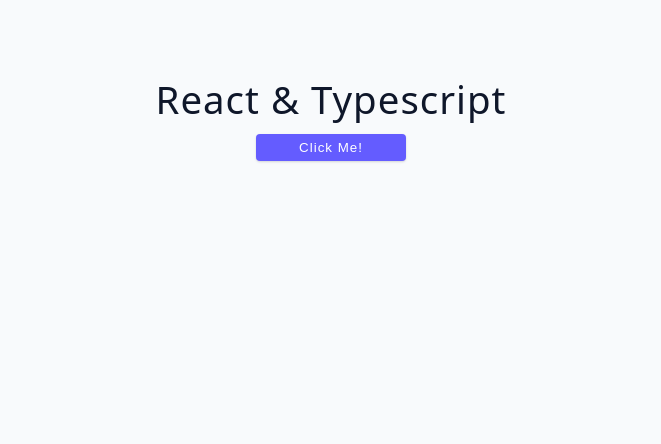
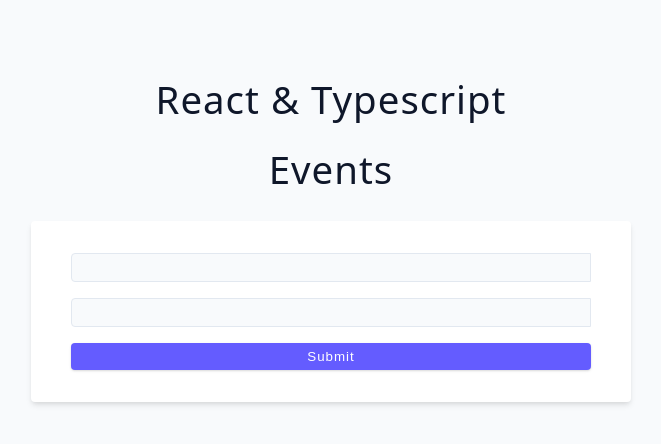
Before and after one commit to PadillaTom/NextJS-Course, a React (Vite) app: page / in a window 1280 px wide. Shown: the top 444 px of the page, without its empty margins (309-970 px from the left). Built offline with nearby package versions, Linux system fonts and the light colour scheme.

Commit message:
ts-react - Event types and Form Types

```diff
--- a/src/App.tsx
+++ b/src/App.tsx
@@ -1,4 +1,4 @@
-import Component from "./starter/03-state";
+import Component from "./starter/04-events";
 
 function App() {
 	return (
--- a/src/starter/04-events/index.tsx
+++ b/src/starter/04-events/index.tsx
@@ -1,8 +1,67 @@
+import { useState } from "react";
+
+type Person = {
+	name: string;
+};
+
 function Component() {
+	const [text, setText] = useState("");
+	const [email, setEmail] = useState("");
+
+	// Setting up a function reference: We must specify the EVENT type and Element.
+	const handleChange = (e: React.ChangeEvent<HTMLInputElement>) => {
+		setEmail(e.target.value);
+	};
+
+	const handleSubmit = (e: React.FormEvent<HTMLFormElement>) => {
+		e.preventDefault();
+
+		// const formData = new FormData(e.target as HTMLFormElement);
+		const formData = new FormData(e.currentTarget);
+		const data = Object.fromEntries(formData);
+		console.log("====================================");
+		console.log(data);
+		console.log("====================================");
+
+		// If we want to use some data from a FORM, we should always say what TYPE it will be, because
+		// in formData.get() we will get a FormDataEntryValue that won't match the Person types.
+		// Cast it to a String to match types in Person.
+		const text = formData.get("text") as string;
+		const person: Person = {
+			name: text,
+		};
+		console.log("====================================");
+		console.log(person);
+		console.log("====================================");
+	};
+
 	return (
 		<div>
 			<h2>React & Typescript</h2>
 			<h2>Events</h2>
+
+			<form className="form" onSubmit={handleSubmit}>
+				<input
+					type="text"
+					className="form-input mb-1"
+					name="text"
+					value={text}
+					// Inline: No need to specify any event type or element. TS will do it automatically
+					onChange={(e) => {
+						setText(e.target.value);
+					}}
+				/>
+				<input
+					type="email"
+					className="form-input mb-1"
+					name="email"
+					value={email} // Referencing a function, we must declare a funciton and specify events and elements typess
+					onChange={handleChange}
+				/>
+				<button className="btn btn-block" type="submit">
+					Submit
+				</button>
+			</form>
 		</div>
 	);
 }
```
Lines whose indentation alone changed are shown as unchanged.
